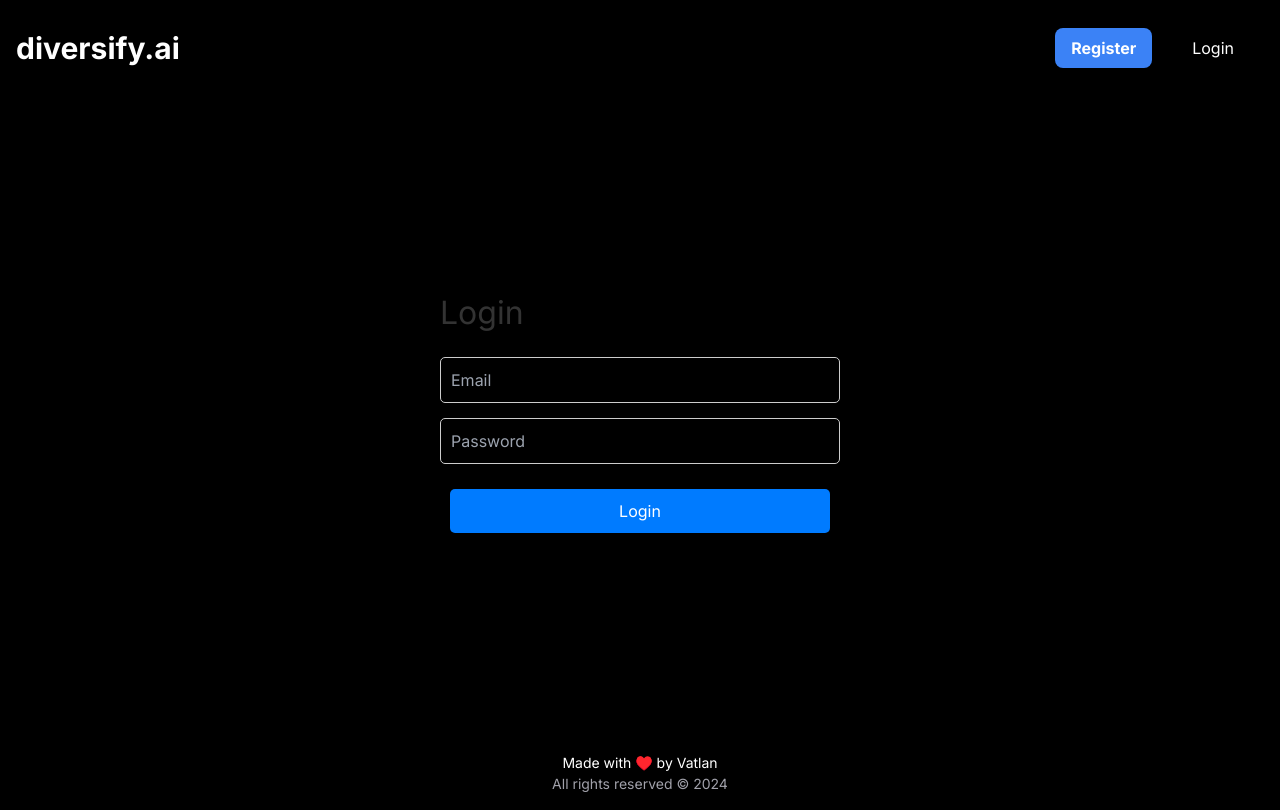
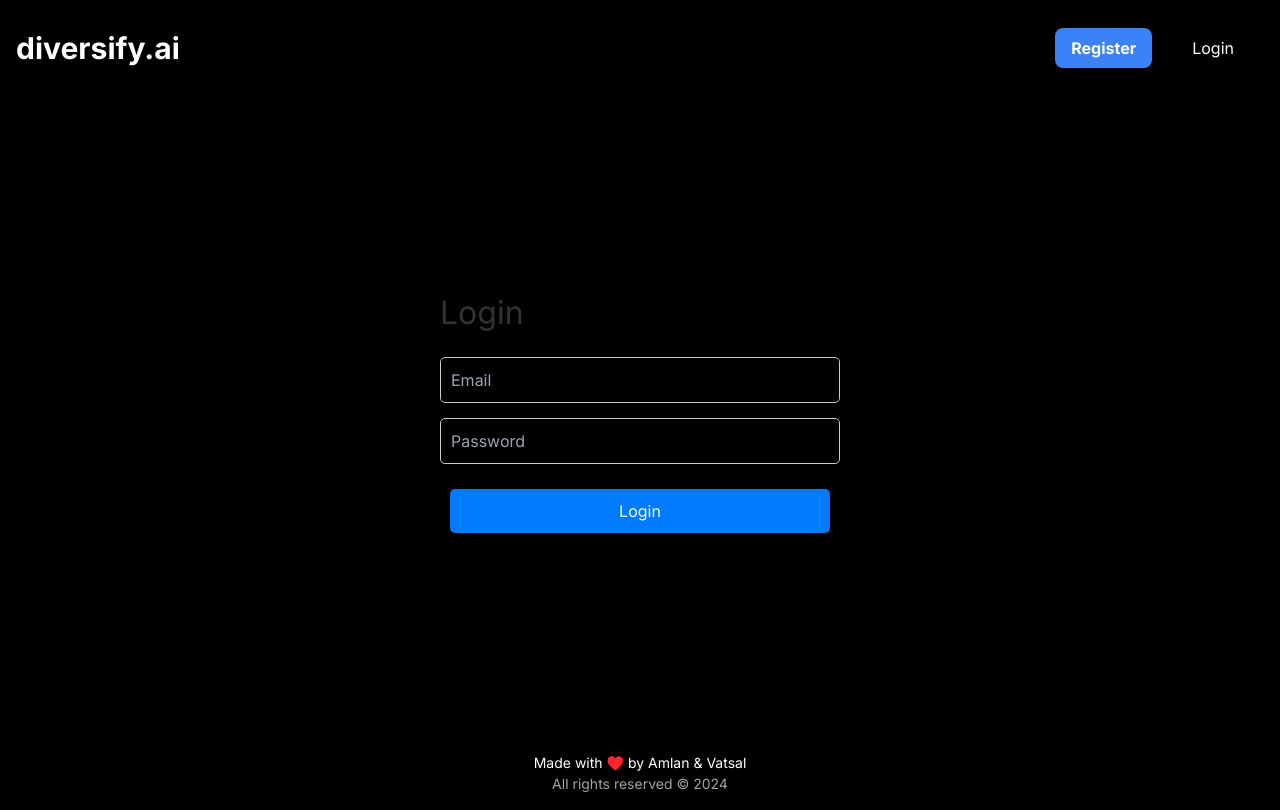
Before and after one commit to amlanxbghn/Diversif.ai, a React (Vite) app in the folder DiversifyF/: page /login in a window 1280 px wide. Built offline with nearby package versions, Linux system fonts and the light colour scheme.

Commit message:
updated footer

```diff
--- a/DiversifyF/src/components/Footer/Footer.jsx
+++ b/DiversifyF/src/components/Footer/Footer.jsx
@@ -4,7 +4,7 @@ import './Footer.css';
 const Footer = () => {
   return (
     <footer className="footer">
-      <p>Made with ♥️ by Vatlan</p>
+      <p>Made with ♥️ by Amlan & Vatsal</p>
       <p>All rights reserved &copy; {new Date().getFullYear()}</p>
     </footer>
   );
```
